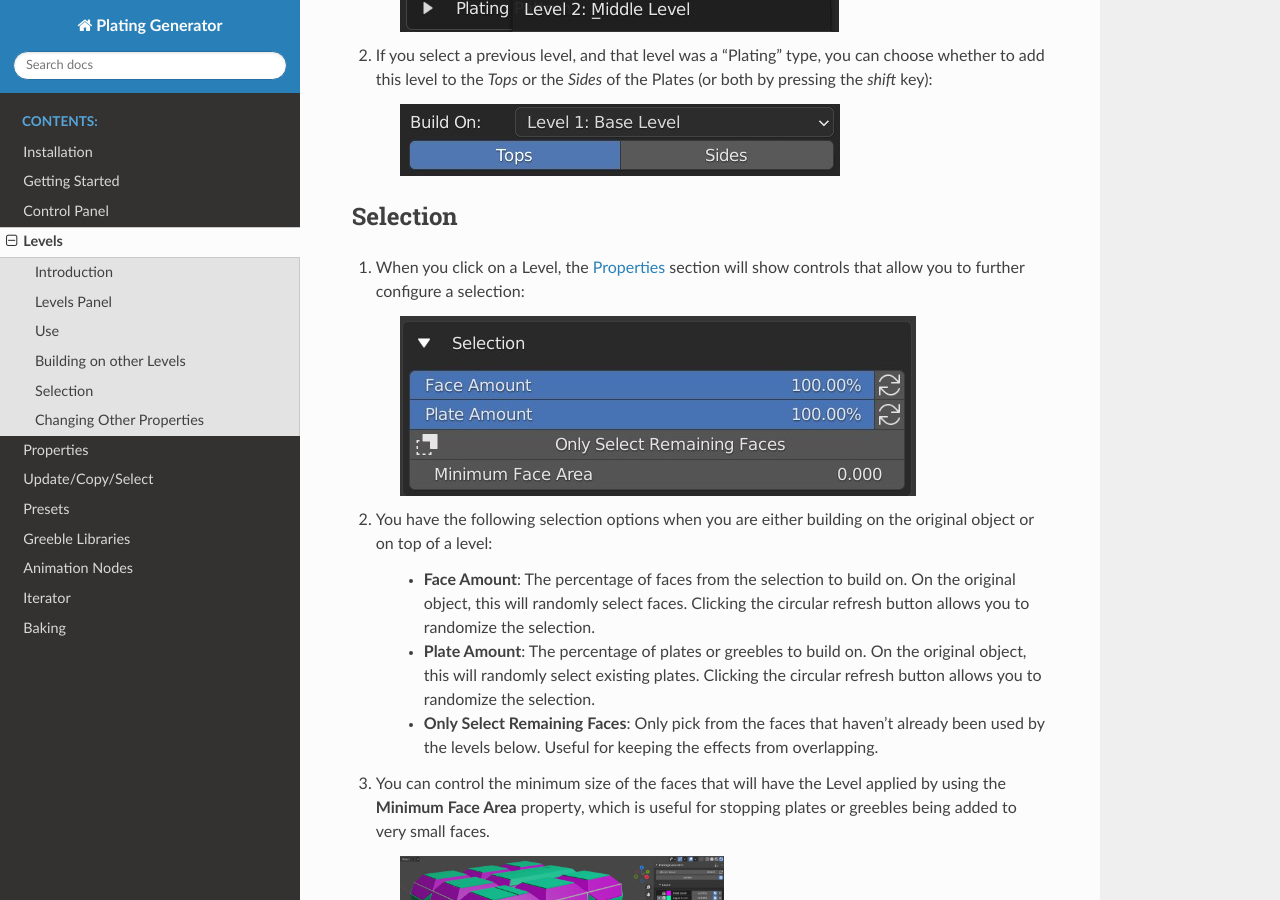
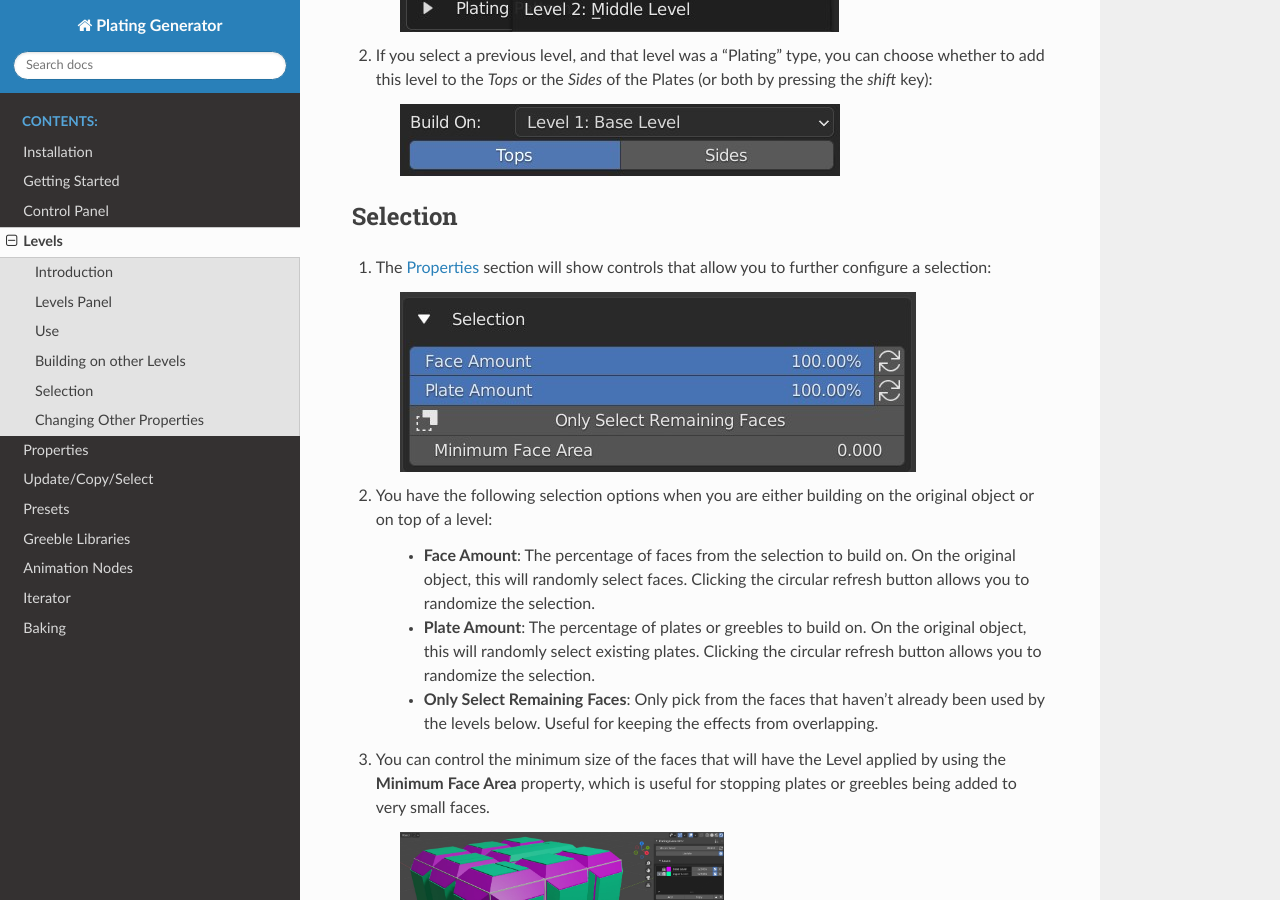
Before and after one commit to mkingsnorth/plating_generator_docs, a Sphinx documentation site: the page built from docs/parameters/levels.rst, in a window 1280 px wide and 900 px high, scrolled down 4595 px. Built offline with Sphinx 7.4.7 and the Read the Docs theme 2.0.0, drawn with Linux system fonts in a browser that asks for light colours; pages that are not in the unit, such as notebooks, are missing from menus.

```diff
--- a/docs/parameters/levels.rst
+++ b/docs/parameters/levels.rst
@@ -112,7 +112,7 @@
 Selection
 **********************************
 
-#. When you click on a Level, the :ref:`Properties` section will show controls that allow you to further configure a selection:
+#. The :ref:`Properties` section will show controls that allow you to further configure a selection:
 
     .. image:: ../images/level_params.jpg
         :alt: Level Properties
```
